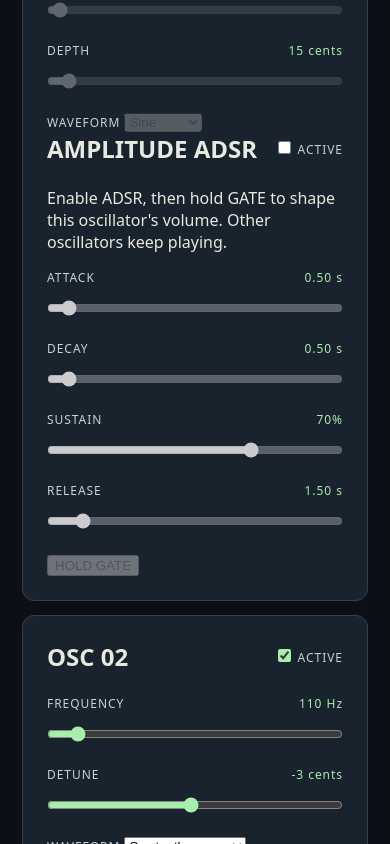
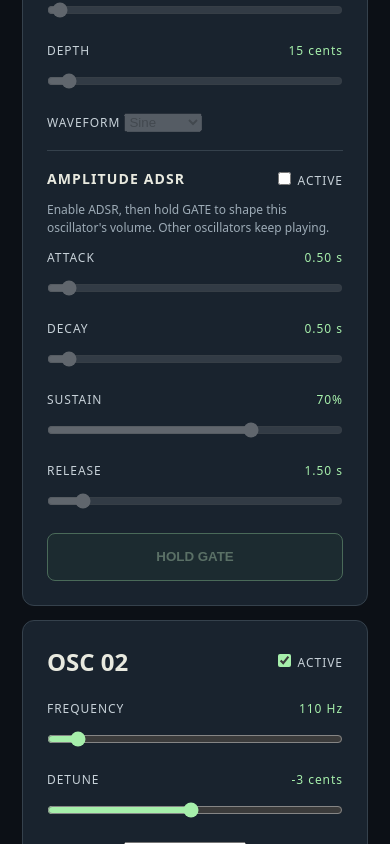
Before and after one commit to wgabel/orbit-sound-lab, a React (Vite) app: page / in a window 390 px wide. Shown: the part 1020-1864 px from the top of the page. Built offline with nearby package versions, Linux system fonts and the light colour scheme.

Commit message:
style: make envelope controls and touch gate usable on mobile

```diff
--- a/src/presentation/styles.css
+++ b/src/presentation/styles.css
@@ -5,3 +5,5 @@
 .oscillator-lfo{border-top:1px solid #35414c;margin-top:12px;padding-top:18px}.oscillator-lfo .oscillator-title{margin-bottom:14px}.oscillator-lfo .oscillator-title strong{font-size:14px;letter-spacing:.1em}.oscillator-lfo input:disabled,.oscillator-lfo select:disabled{opacity:.4}
 
 .oscillator-filter{border-top:1px solid #35414c;margin-top:12px;padding-top:18px}.oscillator-filter .oscillator-title{margin-bottom:14px}.oscillator-filter .oscillator-title strong{font-size:14px;letter-spacing:.1em}.oscillator-filter input:disabled{opacity:.4}
+
+.oscillator-envelope{border-top:1px solid #35414c;margin-top:18px;padding-top:18px}.oscillator-envelope .oscillator-title{margin-bottom:10px}.oscillator-envelope .oscillator-title strong{font-size:14px;letter-spacing:.08em}.oscillator-envelope .envelope-help{font-size:12px;line-height:1.5;color:#9dabb6}.oscillator-envelope input:disabled{opacity:.4}.gate-button{width:100%;min-height:48px;border:1px solid #a6efab;border-radius:8px;background:#243b34;color:#d3ffcf;font-weight:800;touch-action:none;cursor:pointer}.gate-button:active{background:#a6efab;color:#172029}.gate-button:disabled{opacity:.35;cursor:not-allowed}
```
